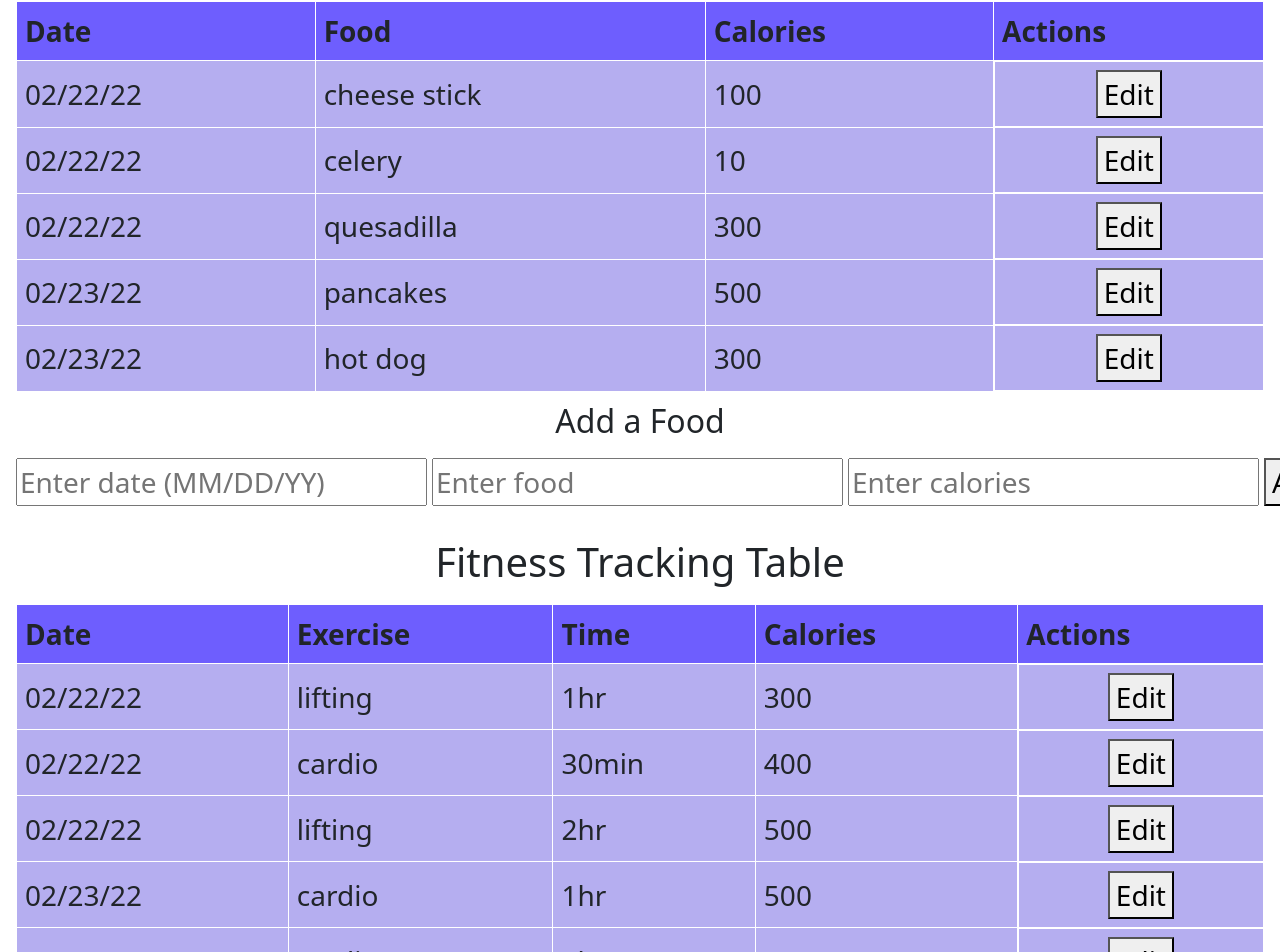
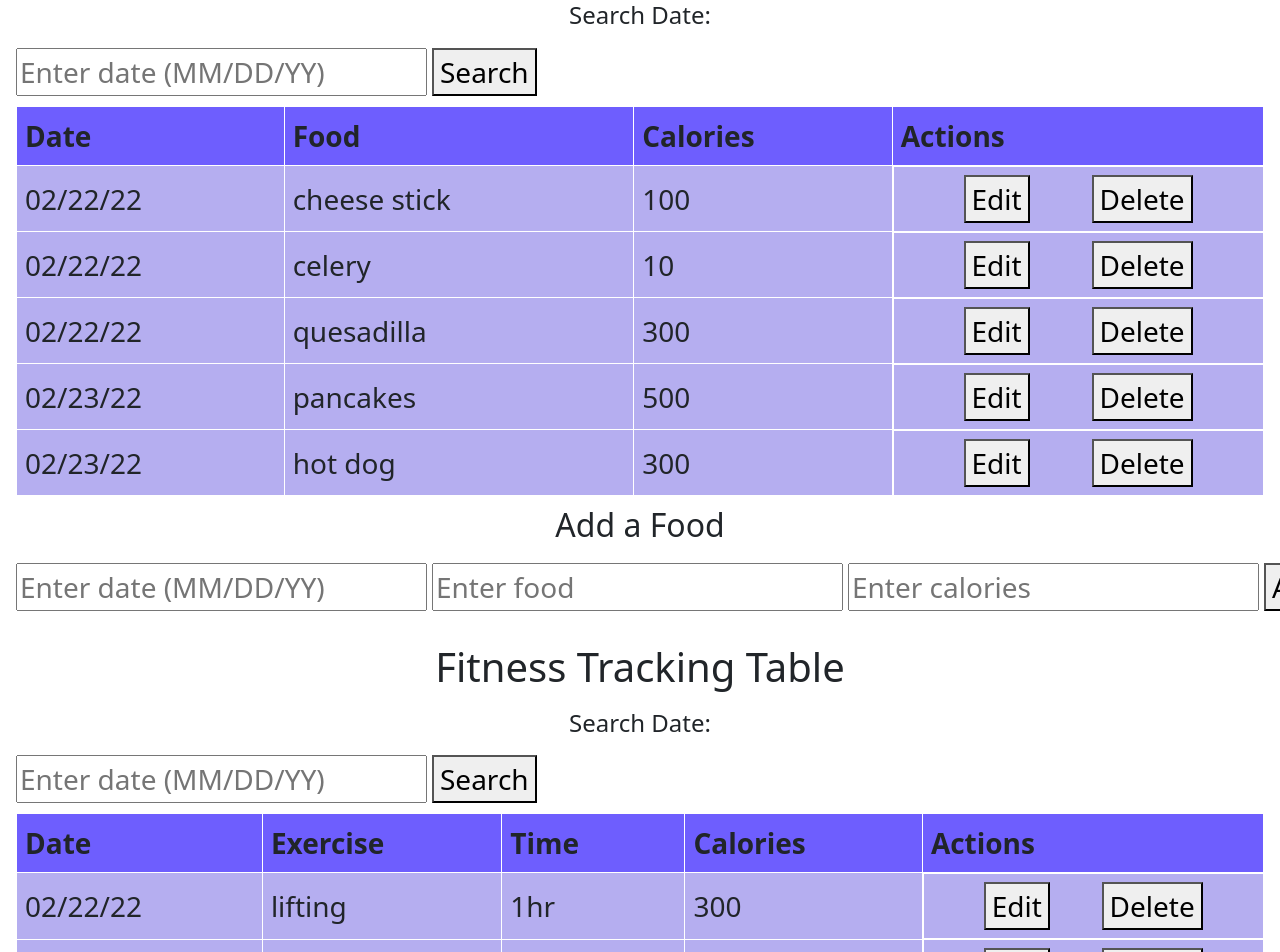
Before and after one commit to Akash-Github2/BruinFit, a React (Create React App) app in the folder bruin-fit/: page /food-fitness in a window 1280 px wide. Shown: the part 161-1113 px from the top of the page. Built offline with nearby package versions, Linux system fonts and the light colour scheme.

Commit message:
added delete button

```diff
--- a/bruin-fit/src/App.js
+++ b/bruin-fit/src/App.js
@@ -7,6 +7,7 @@ import Home from './Home'
 import Food from './Food'
 import Fitness from './Fitness'
 import Friends from './Friends'
+
 
 
 
@@ -37,6 +38,7 @@ function App() {
            { /*<Route exact path="/" component={Navbar} />*/}
   <Route exact path="food-fitness" element= {<><Food/><Fitness/></>}/>
   <Route exact path="friends" element= {<Friends/>}/>
+
         </Routes>
     </div>
 
--- a/bruin-fit/src/Fitness.js
+++ b/bruin-fit/src/Fitness.js
@@ -89,6 +89,16 @@ const Fitness = () =>
         setEditFormData(formValues);
     };
 
+    const handleDeleteClick = (contactId) => {
+        const newContacts = [...contacts];
+
+        const index = contacts.findIndex((contact) => contact.id === contactId);
+
+        newContacts.splice(index, 1);
+
+        setContacts(newContacts);
+      };
+
 
 
 
@@ -97,6 +107,19 @@ const Fitness = () =>
 
         <div className= "app-container">
             <h1>Fitness Tracking Table</h1>
+            <h4>Search Date:</h4>
+            <form onSubmit= {handleAddFormSubmit}>
+                <input
+                    type = "text"
+                    name = "date"
+                    required = "required"
+                    placeholder = "Enter date (MM/DD/YY)"
+
+                />
+
+
+                <button type= "submit">Search</button>
+            </form>
             <form>
             <table>
                 <thead>
@@ -120,6 +143,7 @@ const Fitness = () =>
                             <ReadOnlyRowFit
                             contact = {contact}
                             handleEditClick = {handleEditClick}
+                            handleDeleteClick={handleDeleteClick}
                             />) }
 
                         </Fragment>
--- a/bruin-fit/src/Food.js
+++ b/bruin-fit/src/Food.js
@@ -85,6 +85,16 @@ const Food = () =>
         setEditFormData(formValues);
     };
 
+    const handleDeleteClick = (contactId) => {
+        const newContacts = [...contacts];
+
+        const index = contacts.findIndex((contact) => contact.id === contactId);
+
+        newContacts.splice(index, 1);
+
+        setContacts(newContacts);
+      };
+
 
 
 
@@ -93,6 +103,20 @@ const Food = () =>
 
         <div className= "app-container">
             <h1>Food Tracking Table</h1>
+            <h4>Search Date:</h4>
+            <form onSubmit= {handleAddFormSubmit}>
+                <input
+                    type = "text"
+                    name = "date"
+                    required = "required"
+                    placeholder = "Enter date (MM/DD/YY)"
+
+                />
+
+
+                <button type= "submit">Search</button>
+            </form>
+
             <form>
             <table>
                 <thead>
@@ -115,6 +139,7 @@ const Food = () =>
                             <ReadOnlyRow
                             contact = {contact}
                             handleEditClick = {handleEditClick}
+                            handleDeleteClick={handleDeleteClick}
                             />) }
 
                         </Fragment>
--- a/bruin-fit/src/ReadOnlyRowFit.js
+++ b/bruin-fit/src/ReadOnlyRowFit.js
@@ -1,7 +1,7 @@
 import React from 'react'
 
 
-const ReadOnlyRowFit = ({ contact, handleEditClick }) => {
+const ReadOnlyRowFit = ({ contact, handleEditClick, handleDeleteClick }) => {
     return (
         <tr>
             <td> {contact.date} </td>
@@ -13,6 +13,9 @@ const ReadOnlyRowFit = ({ contact, handleEditClick }) => {
                 >
                     Edit
                 </button>
+                <button type="button" onClick={() => handleDeleteClick(contact.id)}>
+                    Delete
+                </button>
             </td>
         </tr>
     )
--- a/bruin-fit/src/components/ReadOnlyRow.js
+++ b/bruin-fit/src/components/ReadOnlyRow.js
@@ -1,7 +1,7 @@
 import React from 'react'
 
 
-const ReadOnlyRow = ({ contact, handleEditClick }) => {
+const ReadOnlyRow = ({ contact, handleEditClick, handleDeleteClick }) => {
     return (
         <tr>
             <td> {contact.date} </td>
@@ -12,6 +12,9 @@ const ReadOnlyRow = ({ contact, handleEditClick }) => {
                 >
                     Edit
                 </button>
+                <button type="button" onClick={() => handleDeleteClick(contact.id)}>
+                    Delete
+                </button>
             </td>
         </tr>
     )
```
Also changed, not shown: bruin-fit/src/index.css (line endings or trailing spaces), 1 other file (tests, documents, lock files or other folders).
